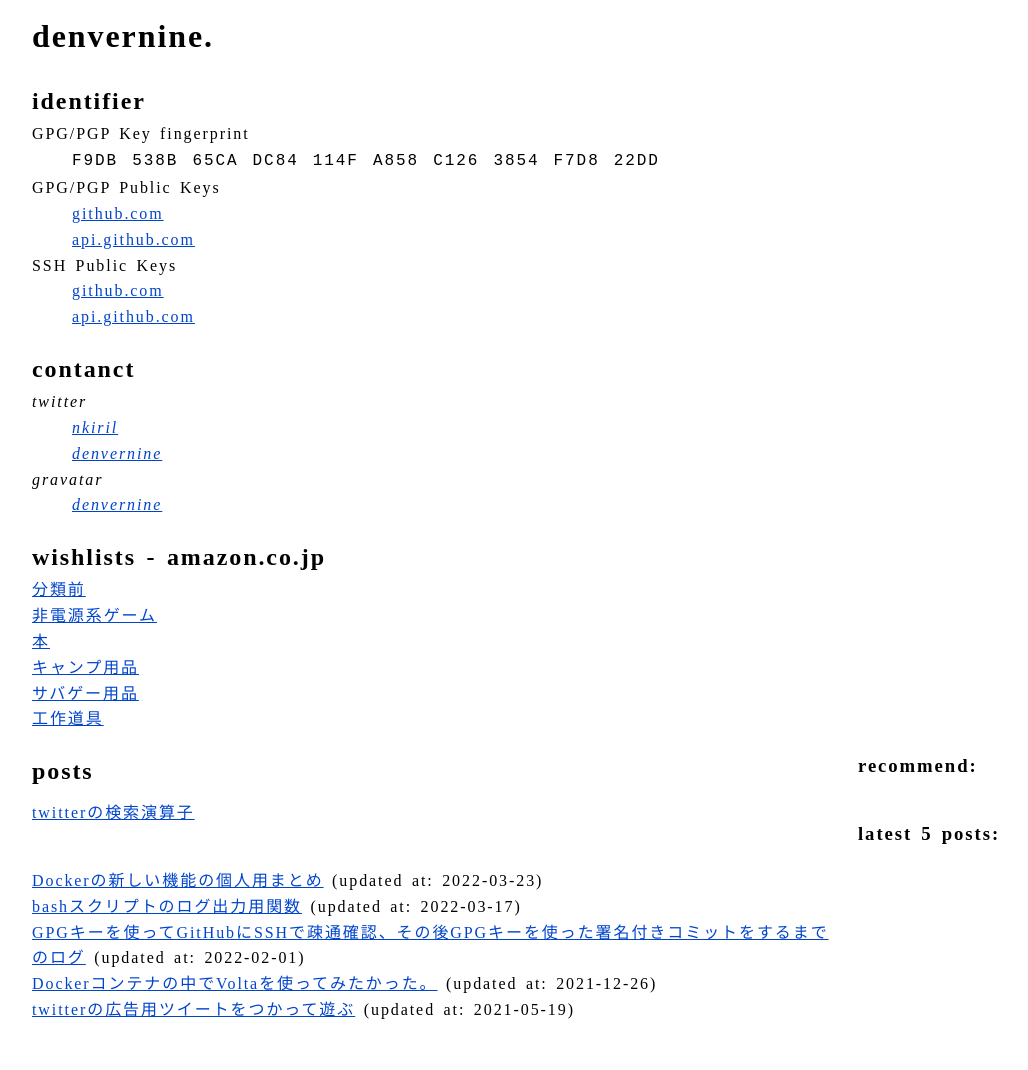
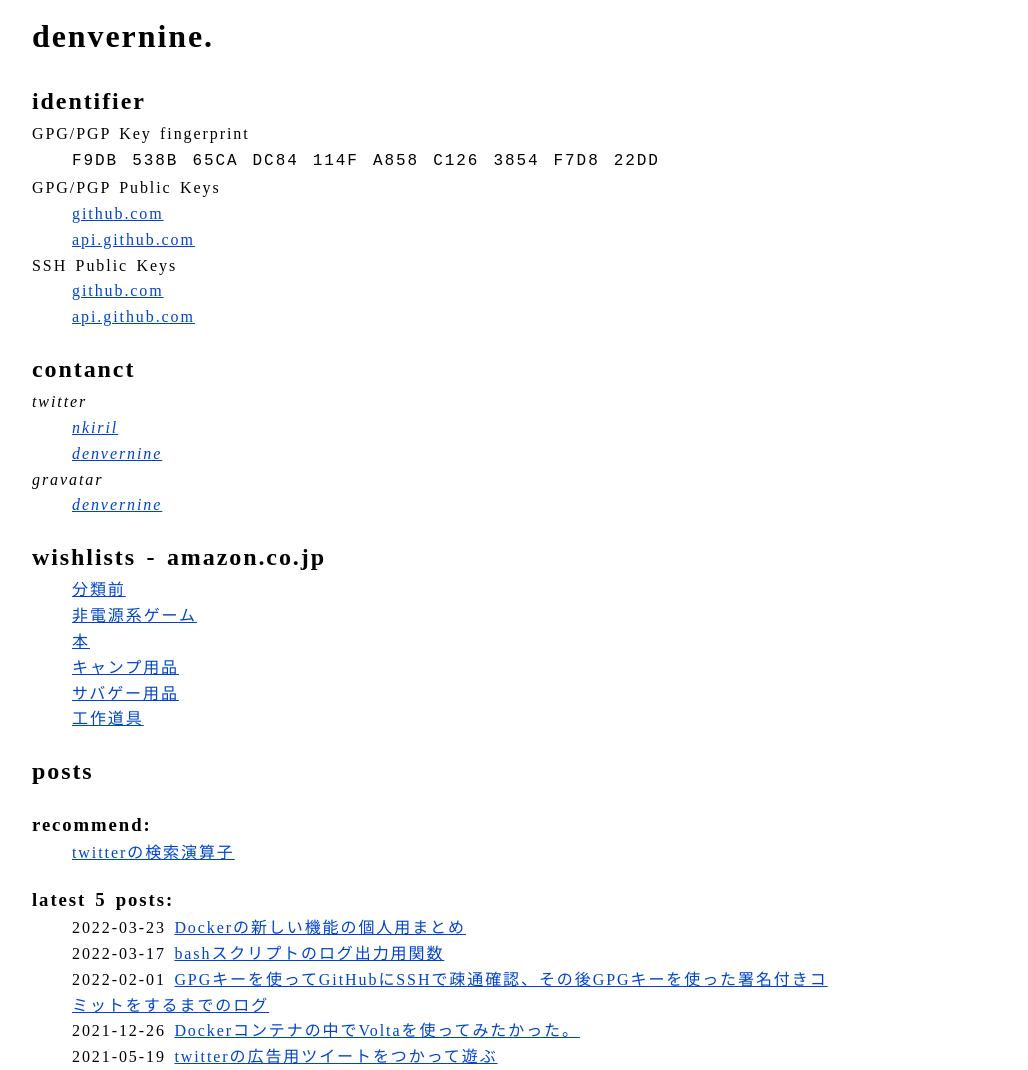
Before and after one commit to denvernine/denvernine.github.io, a Jekyll site: the page built from index.html, in a window 1280 px wide. Shown: the whole page, without its empty margins (203-1231 px from the left). Built offline with Jekyll 4.4.1, drawn with Linux system fonts in a browser that asks for light colours; before the commit the page ends 1023 px from its top, so only the background shows below that.

Commit message:
fix layout

```diff
--- a/_sass/_generic.reset.scss
+++ b/_sass/_generic.reset.scss
@@ -23,6 +23,5 @@ ol[class],
 ul[class],
 nav ul {
   margin: 0;
-  padding: 0;
   list-style:none;
 }
--- a/index.html
+++ b/index.html
@@ -36,14 +36,14 @@ title: index
 </section>
 <section class="grid container">
   <h2 class="grid item">posts</h2>
-  <h3>recommend:</h3>
+  <h3 class="grid item">recommend:</h3>
   <ul class="grid item">
-    <li><a rel="noopener" href="https://gist.github.com/35217035f80a5fc29c310d0d390b5e69F">twitterの検索演算子</a>
+    <li><a rel="noopener" href="https://gist.github.com/35217035f80a5fc29c310d0d390b5e69">twitterの検索演算子</a>
   </ul>
-  <h3>latest 5 posts:</h3>
+  <h3 class="grid item">latest 5 posts:</h3>
   <ul class="grid item">
     {% for gist in site.data.gists %}
-      <li><a rel="noopener" href="{{ gist.url }}">{{ gist.title }}</a> (updated at: <time datetime="{{ gist.updated_at }}">{{ gist.updated_at | date: "%Y-%m-%d" }})
+      <li><time datetime="{{ gist.updated_at }}">{{ gist.updated_at | date: "%Y-%m-%d" }}</time> <a rel="noopener" href="{{ gist.url }}">{{ gist.title }}</a>
     {% endfor %}
   </ul>
 </section>
```
